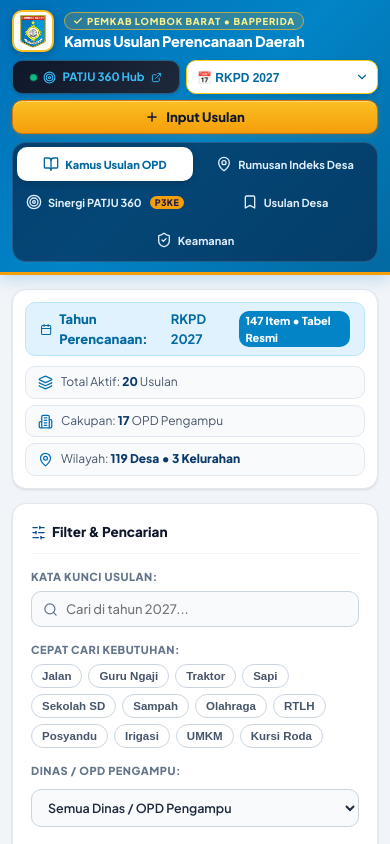
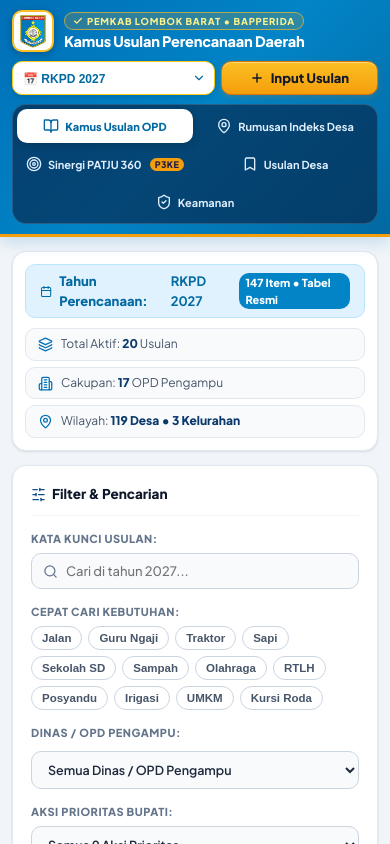
Before and after one commit to BappedaLobar/kamus-usulan-bapperida-lobar, a React (Vite) app: page / in a window 390 px wide. Shown: the top 844 px of the page. Built offline with nearby package versions, Linux system fonts and the light colour scheme.

Commit message:
security: hapus seluruh tautan portal PATJU 360 Hub (GitHub) dari aplikasi

```diff
--- a/src/App.jsx
+++ b/src/App.jsx
@@ -4,7 +4,6 @@ import {
   Filter,
   BookOpen,
   Target,
-  ExternalLink,
   Award,
   MapPin,
   CheckCircle2,
@@ -696,18 +695,6 @@ export default function App() {
 
           {/* Kelompok Aksi Kanan Header: Dropdown Pilihan Tahun & Input Usulan (SEJAJAR 1 BARIS) */}
           <div className="navbar-right-actions">
-            <a
-              href="https://github.com/BappedaLobar/patju360-hub"
-              target="_blank"
-              rel="noopener noreferrer"
-              className="header-patju-btn"
-              title="Buka Portal Data Sasaran PATJU 360 Hub di GitHub"
-            >
-              <span className="pulse-dot"></span>
-              <Target size={13} />
-              <span>PATJU 360 Hub</span>
-              <ExternalLink size={11} />
-            </a>
             {/* Dropdown Menu Pilihan Tahun Perencanaan */}
             <div className="header-year-wrapper">
               <select
@@ -2490,25 +2477,6 @@ export default function App() {
                       Mengintegrasikan <strong>Data Sasaran Kemiskinan Ekstrem (P3KE Desil 1–4)</strong> dan <strong>Defisit Empiris Indeks Desa 2026</strong> ke dalam <strong>Menu Program &amp; Treatment Terpadu Lintas OPD</strong> untuk Perencanaan RKPD 2027 dan Program Prioritas Satu Desa Satu Miliar.
                     </p>
                   </div>
-                  <div style={{ display: "flex", gap: "10px", alignItems: "center" }}>
-                    <a
-                      href="https://github.com/BappedaLobar/patju360-hub"
-                      target="_blank"
-                      rel="noopener noreferrer"
-                      className="btn"
-                      style={{
-                        background: "rgba(255, 255, 255, 0.15)",
-                        color: "#ffffff",
-                        border: "1px solid rgba(255, 255, 255, 0.3)",
-                        backdropFilter: "blur(6px)",
-                        fontSize: "12px",
-                        fontWeight: 700
-                      }}
-                    >
-                      <ExternalLink size={13} />
-                      <span>Buka PATJU 360 Hub</span>
-                    </a>
-                  </div>
                 </div>
 
                 {/* 6 Elemen Siklus Kerja Bapperida */}
--- a/src/index.css
+++ b/src/index.css
@@ -1556,48 +1556,6 @@ body {
    MODUL SINERGI PATJU 360 & KAMUS USULAN (BAPPERIDA LOMBOK BARAT)
    ========================================================================== */
 
-.header-patju-btn {
-  display: inline-flex;
-  align-items: center;
-  gap: 6px;
-  height: 34px;
-  padding: 0 11px;
-  background: linear-gradient(135deg, #0f172a 0%, #1e293b 100%);
-  color: #38bdf8 !important;
-  border: 1px solid rgba(56, 189, 248, 0.4);
-  border-radius: var(--radius-md);
-  font-size: 11.5px;
-  font-weight: 700;
-  text-decoration: none;
-  transition: all 0.2s ease;
-  box-shadow: 0 1px 3px rgba(0, 0, 0, 0.15);
-  white-space: nowrap;
-}
-
-.header-patju-btn:hover {
-  background: #1e293b;
-  border-color: #38bdf8;
-  color: #ffffff !important;
-  box-shadow: 0 0 10px rgba(56, 189, 248, 0.35);
-  transform: translateY(-1px);
-}
-
-.pulse-dot {
-  width: 7px;
-  height: 7px;
-  border-radius: 50%;
-  background: #10b981;
-  box-shadow: 0 0 6px #10b981;
-  animation: pulse-animation 2s infinite;
-  flex-shrink: 0;
-}
-
-@keyframes pulse-animation {
-  0% { transform: scale(0.95); box-shadow: 0 0 0 0 rgba(16, 185, 129, 0.7); }
-  70% { transform: scale(1); box-shadow: 0 0 0 6px rgba(16, 185, 129, 0); }
-  100% { transform: scale(0.95); box-shadow: 0 0 0 0 rgba(16, 185, 129, 0); }
-}
-
 .tab-badge-pill {
   font-size: 9px;
   font-weight: 800;
@@ -1855,7 +1813,6 @@ body {
     justify-content: space-between;
     gap: 6px;
   }
-  .header-patju-btn,
   .header-year-wrapper,
   .btn-header-cta {
     flex: 1 1 auto;
```
